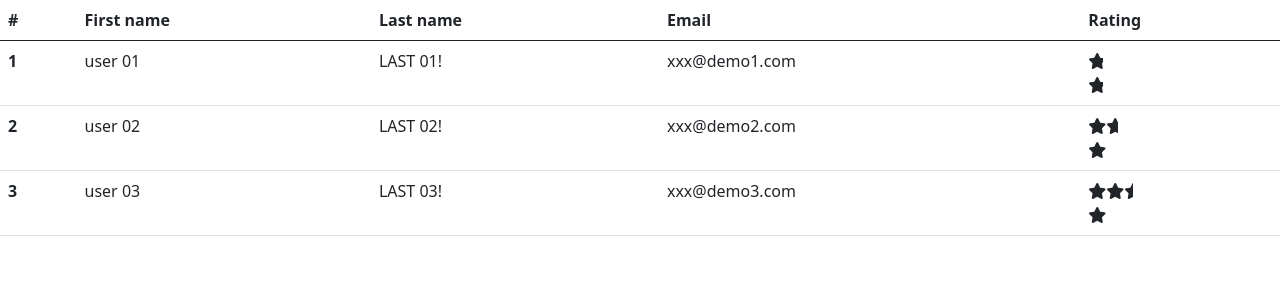
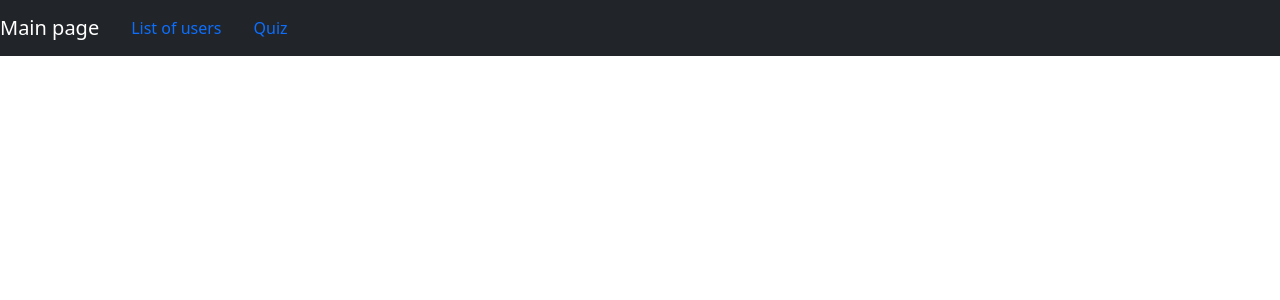
Before and after one commit to ntprdk/workshop-angular-20210422, an Angular app: page / in a window 1280 px wide. Shown: the top 300 px of the page. Built offline with nearby package versions, Linux system fonts and the light colour scheme.

Commit message:
add main component

```diff
--- a/src/app/app.module.ts
+++ b/src/app/app.module.ts
@@ -7,6 +7,7 @@ import { AppComponent } from './app.component';
 import { LoginComponent } from './login/login.component';
 import { MyUpperCasePipe } from './my-upper-case.pipe';
 import { RatingComponent } from './rating/rating.component';
+import { MainComponent } from './main/main.component';
 
 @NgModule({
   declarations: [
@@ -14,6 +15,7 @@ import { RatingComponent } from './rating/rating.component';
     LoginComponent,
     MyUpperCasePipe,
     RatingComponent,
+    MainComponent,
   ],
   imports: [
     BrowserModule,
@@ -21,6 +23,6 @@ import { RatingComponent } from './rating/rating.component';
     FormsModule,
   ],
   providers: [],
-  bootstrap: [LoginComponent]
+  bootstrap: [MainComponent]
 })
 export class AppModule { }
--- /dev/null
+++ b/src/app/main/main.component.html
@@ -0,0 +1,13 @@
+<nav class='navbar navbar-expand navbar-dark bg-dark'>
+    <a class='navbar-brand'>Main page</a>
+    <ul class='nav nav-pills'>
+      <li><a class='nav-link' routerLinkActive='active'
+                [routerLink]="['/users']">List of users</a></li>
+      <li><a class='nav-link' routerLinkActive='active'
+                [routerLink]="['/quiz']">Quiz</a></li>
+    </ul>
+  </nav>
+
+  <div class='container-fluid'>
+    <router-outlet></router-outlet>
+  </div>
--- /dev/null
+++ b/src/app/main/main.component.ts
@@ -0,0 +1,15 @@
+import { Component, OnInit } from '@angular/core';
+
+@Component({
+  selector: 'app-main',
+  templateUrl: './main.component.html',
+  styleUrls: ['./main.component.css']
+})
+export class MainComponent implements OnInit {
+
+  constructor() { }
+
+  ngOnInit(): void {
+  }
+
+}
--- a/src/index.html
+++ b/src/index.html
@@ -11,6 +11,6 @@
 
 </head>
 <body>
-  <app-login></app-login>
+  <app-main></app-main>
 </body>
 </html>
```
Also changed, not shown: src/app/main/main.component.css (added), 1 other file (tests, documents, lock files or other folders).
